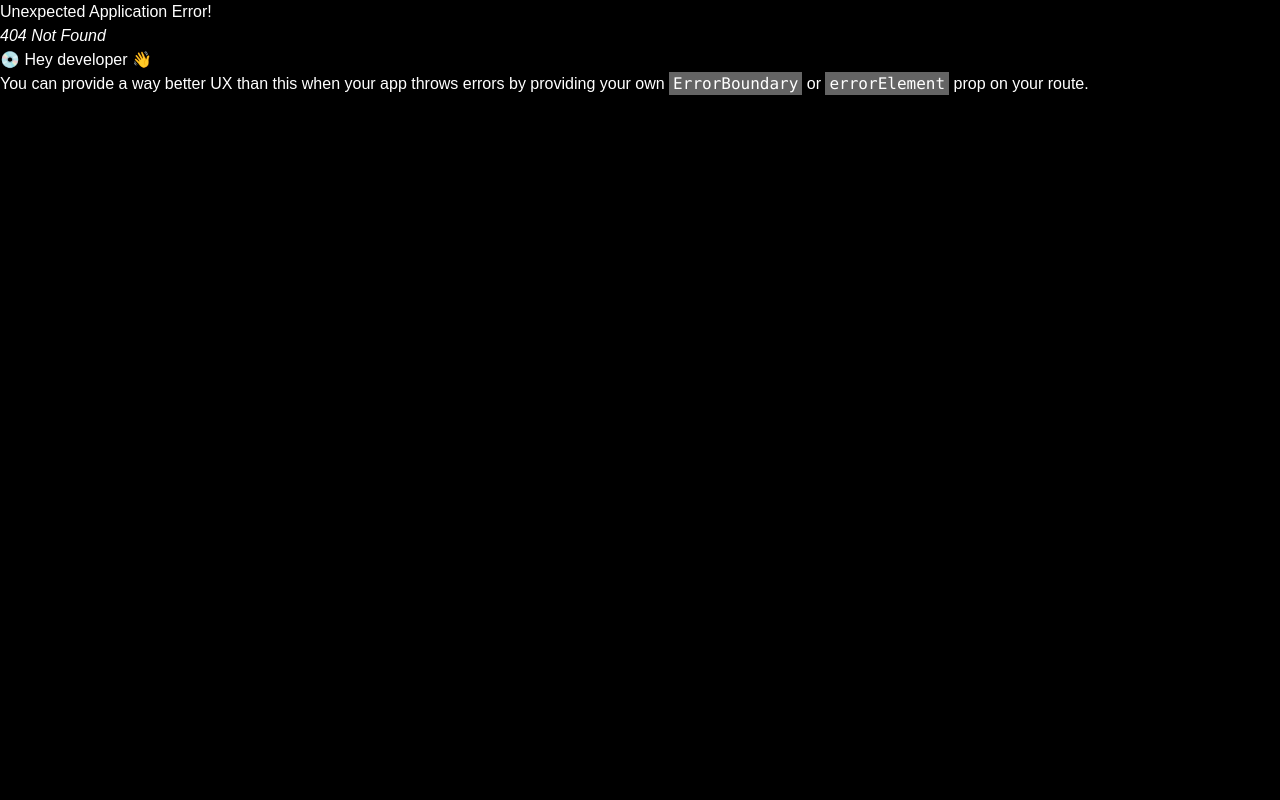
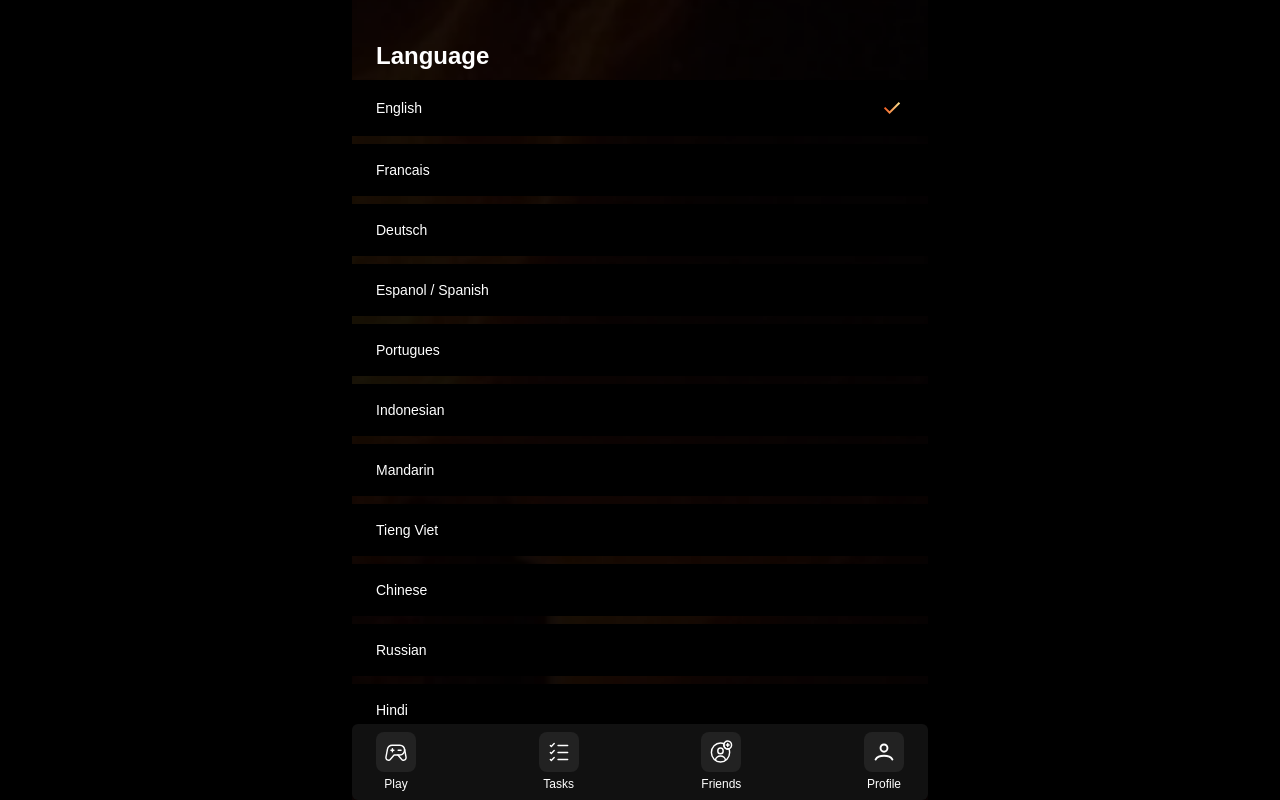
Before and after one commit to Abideen-program/onecent, a React (Vite) app: page /languages in a window 1280 px wide. Before the commit this address had no page. Built offline with nearby package versions, Linux system fonts and the light colour scheme; a web font is replaced by a local one.

Commit message:
languages added

```diff
--- a/src/App.tsx
+++ b/src/App.tsx
@@ -4,6 +4,7 @@ import Home from "./components/Home";
 import Tasks from "./components/Tasks/Tasks";
 import Freinds from "./components/Friends/Freinds";
 import Profiles from "./components/Profiles/Profiles";
+import Languages from "./components/Profiles/Languages";
 
 const App = () => {
   const router = createBrowserRouter([
@@ -20,6 +21,7 @@ const App = () => {
     { path: "/tasks", element: <Tasks /> },
     { path: "/friends", element: <Freinds /> },
     { path: "/profiles", element: <Profiles /> },
+    { path: "/languages", element: <Languages /> },
   ]);
 
   return (
--- /dev/null
+++ b/src/components/Profiles/LanguageItem.tsx
@@ -0,0 +1,23 @@
+import { iconImages } from "../../utilities/images";
+
+const LanguageItem = ({
+  name,
+  handleChange,
+  selectedLanguage,
+}: LanguageItem) => {
+
+  return (
+    <div
+      className="flex items-center justify-between bg-[#000000]  px-6 py-4"
+      onClick={handleChange}
+    >
+      <p className="text-sm font-medium text-white">{name}</p>
+
+      {selectedLanguage === name && (
+        <img src={iconImages.Check} alt="toggle" className="cursor-pointer" />
+      )}
+    </div>
+  );
+};
+
+export default LanguageItem;
--- /dev/null
+++ b/src/components/Profiles/Languages.tsx
@@ -0,0 +1,106 @@
+import { useState } from "react";
+import Navigators from "../Navigators";
+import LanguageItem from "./LanguageItem";
+
+const Languages = () => {
+  const [selectedLanguage, setSelectedLanguage] = useState("English");
+  console.log(selectedLanguage);
+
+  return (
+    <div className="flex justify-center">
+      <div className="bg-[#000000] w-full h-full text-[#FFFFFF] flex flex-col max-w-xl py-6  relative scrollbar-none bg-[url('/images/bg.png')] bg-fixed bg-no-repeat bg-center bg-cover bg-opacity-95">
+        {/* <ComingSoon /> */}
+        <div className="flex flex-col gap-3 mb-[60px]">
+          <div className="mt-4 flex flex-col gap-4">
+            <div className="flex flex-col gap-2">
+              <h2 className="text-2xl font-bold mx-6">Language</h2>
+              <LanguageItem
+                name="English"
+                handleChange={() => setSelectedLanguage("English")}
+                selectedLanguage={selectedLanguage}
+              />
+              <LanguageItem
+                name="Francais"
+                handleChange={() => setSelectedLanguage("Francais")}
+                selectedLanguage={selectedLanguage}
+              />
+              <LanguageItem
+                name="Deutsch"
+                handleChange={() => setSelectedLanguage("Deutsch")}
+                selectedLanguage={selectedLanguage}
+              />
+              <LanguageItem
+                name="Espanol / Spanish"
+                handleChange={() => setSelectedLanguage("Espanol / Spanish")}
+                selectedLanguage={selectedLanguage}
+              />
+              <LanguageItem
+                name="Portugues"
+                handleChange={() => setSelectedLanguage("Portugues")}
+                selectedLanguage={selectedLanguage}
+              />
+              <LanguageItem
+                name="Indonesian"
+                handleChange={() => setSelectedLanguage("Indonesian")}
+                selectedLanguage={selectedLanguage}
+              />
+              <LanguageItem
+                name="Mandarin"
+                handleChange={() => setSelectedLanguage("Mandarin")}
+                selectedLanguage={selectedLanguage}
+              />
+              <LanguageItem
+                name="Tieng Viet"
+                handleChange={() => setSelectedLanguage("Tieng Viet")}
+                selectedLanguage={selectedLanguage}
+              />
+              <LanguageItem
+                name="Chinese"
+                handleChange={() => setSelectedLanguage("Chinese")}
+                selectedLanguage={selectedLanguage}
+              />
+              <LanguageItem
+                name="Russian"
+                handleChange={() => setSelectedLanguage("Russian")}
+                selectedLanguage={selectedLanguage}
+              />
+              <LanguageItem
+                name="Hindi"
+                handleChange={() => setSelectedLanguage("Hindi")}
+                selectedLanguage={selectedLanguage}
+              />
+              <LanguageItem
+                name="Arabic"
+                handleChange={() => setSelectedLanguage("Arabic")}
+                selectedLanguage={selectedLanguage}
+              />
+              <LanguageItem
+                name="German"
+                handleChange={() => setSelectedLanguage("German")}
+                selectedLanguage={selectedLanguage}
+              />
+              <LanguageItem
+                name="Turkish"
+                handleChange={() => setSelectedLanguage("Turkish")}
+                selectedLanguage={selectedLanguage}
+              />
+              <LanguageItem
+                name="Japanese"
+                handleChange={() => setSelectedLanguage("Japanese")}
+                selectedLanguage={selectedLanguage}
+              />
+              <LanguageItem
+                name="Vietnamese"
+                handleChange={() => setSelectedLanguage("Vietnamese")}
+                selectedLanguage={selectedLanguage}
+              />
+            </div>
+          </div>
+        </div>
+        <Navigators />
+      </div>
+    </div>
+  );
+};
+
+export default Languages;
--- a/src/components/Profiles/Profiles.tsx
+++ b/src/components/Profiles/Profiles.tsx
@@ -56,6 +56,7 @@ const Profiles = () => {
                 leftIcon={iconImages.Language}
                 name="Language"
                 rightIcon={iconImages.ArrowRight}
+                href="/languages"
               />
             </div>
 
@@ -66,11 +67,13 @@ const Profiles = () => {
                 name="X"
                 rightIcon={iconImages.ArrowRight}
                 alias="(Twitter)"
+                href="https://x.com/1cDream"
               />
               <ProfilesItem
                 leftIcon={iconImages.Telegram}
                 name="Telegram"
                 rightIcon={iconImages.ArrowRight}
+                href="https://t.me/CENT_1CENTDREAM"
               />
               <ProfilesItem
                 leftIcon={iconImages.Read}
--- a/src/components/Profiles/ProfilesItem.tsx
+++ b/src/components/Profiles/ProfilesItem.tsx
@@ -1,12 +1,24 @@
-const ProfilesItem = ({ leftIcon, name, rightIcon, alias }: ProfileItem) => {
+import { Link } from "react-router-dom";
+
+const ProfilesItem = ({
+  leftIcon,
+  name,
+  rightIcon,
+  alias,
+  href,
+}: ProfileItem) => {
   return (
     <div className="flex items-center justify-between bg-[#000000]  px-6 py-4">
       <div className="flex items-center gap-2">
         <img src={leftIcon} alt={name} className="" />
-        <p className="text-sm font-medium text-white">{name} {alias}</p>
+        <p className="text-sm font-medium text-white">
+          {name} {alias}
+        </p>
       </div>
 
-      <img src={rightIcon} alt="toggle" className="cursor-pointer" />
+      <Link to={href!}>
+        <img src={rightIcon} alt="toggle" className="cursor-pointer" />
+      </Link>
     </div>
   );
 };
--- a/src/utilities/images.ts
+++ b/src/utilities/images.ts
@@ -30,8 +30,10 @@ import Sound from "../assets/icons/sound.svg";
 import Toggle from "../assets/icons/Toggle.svg";
 import ArrowRight from "../assets/icons/rightarrow.svg";
 import Read from "../assets/icons/read.svg";
+import Check from "../assets/icons/check.svg";
 
 export const iconImages = {
+  Check,
   Read,
   ArrowRight,
   Bell,
```
Also changed, not shown: src/type.d.ts (+7 -0 lines), src/assets/icons/check.svg (added).
